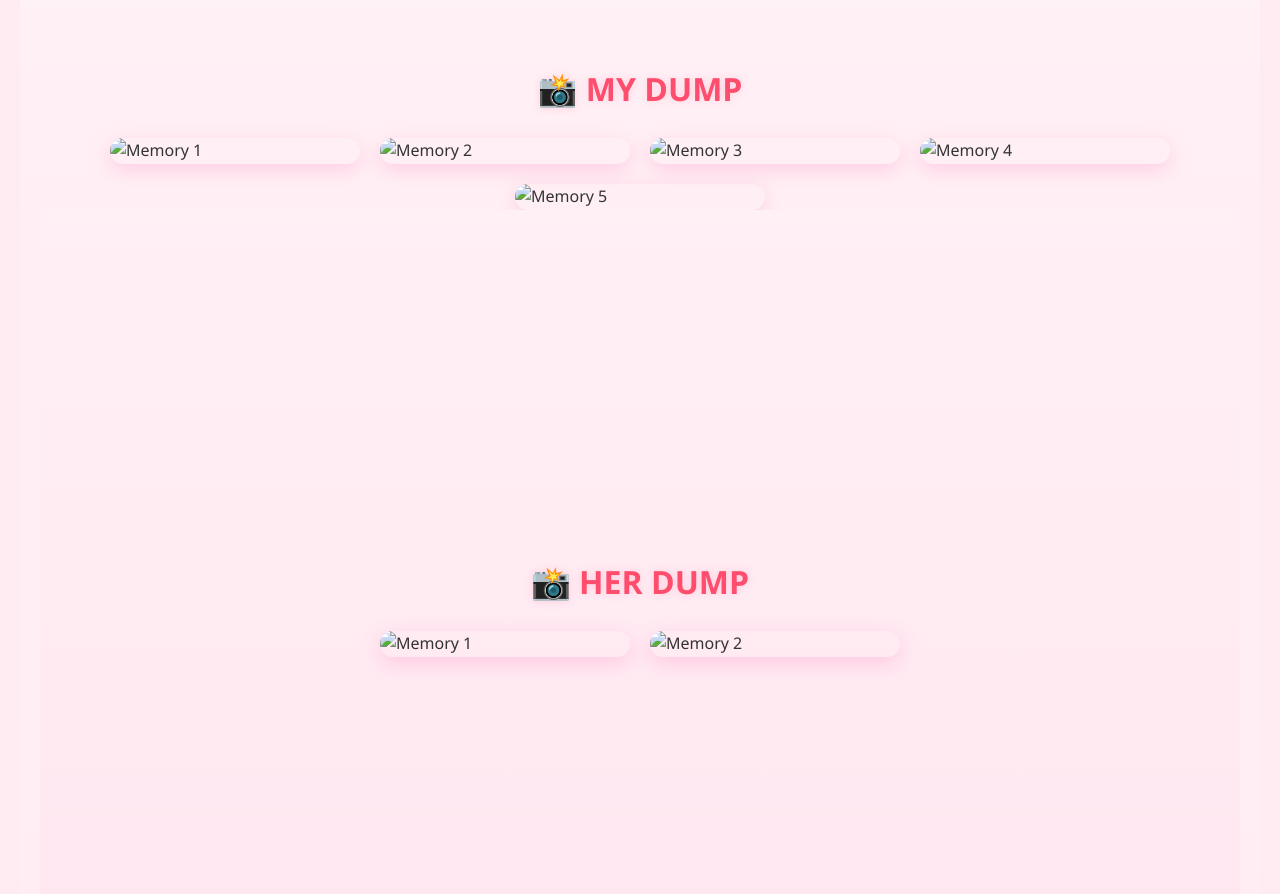
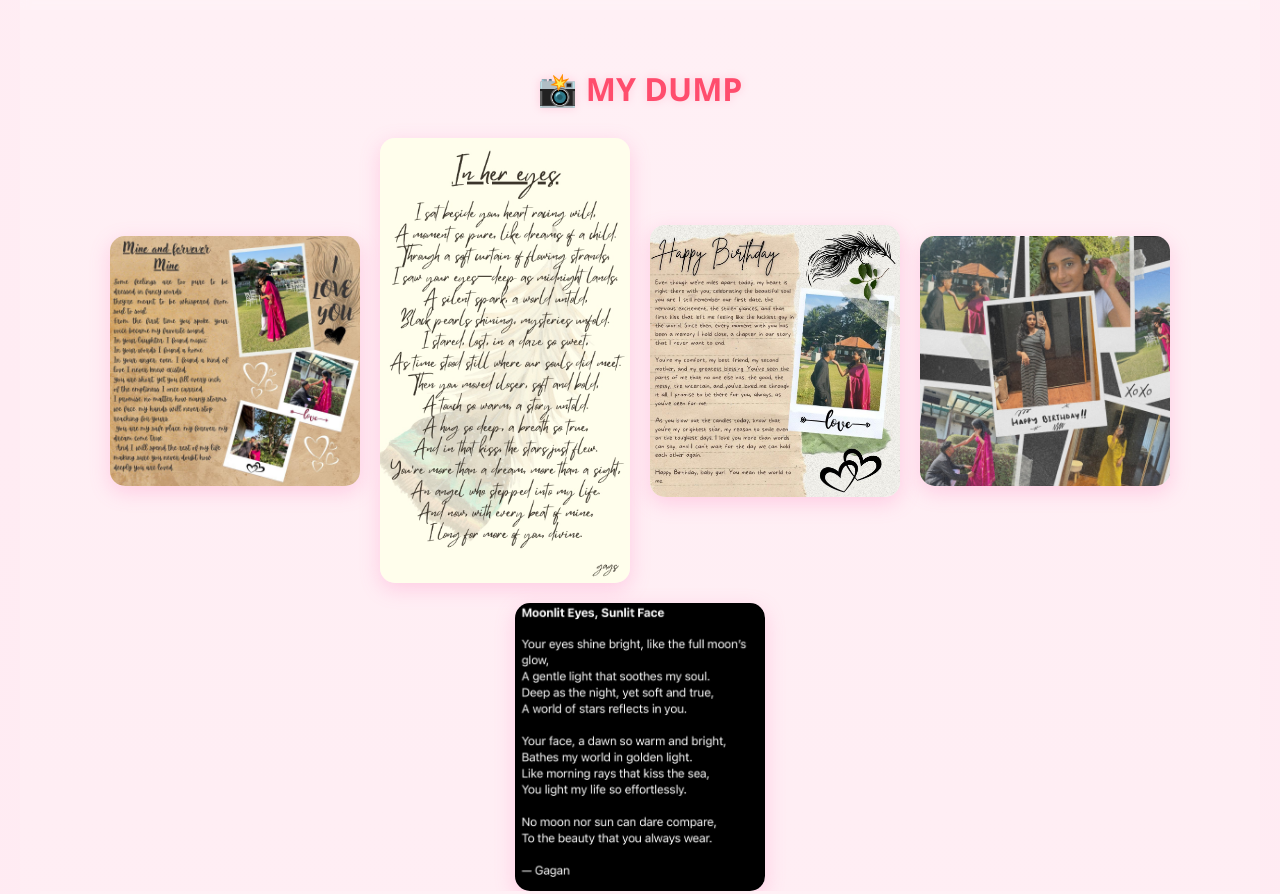
Before and after one commit to gags-81/mark1page, a plain HTML site: page index.html in a window 1280 px wide. Shown: the part 2800-3694 px from the top of the page. Drawn offline with Linux system fonts and the light colour scheme.

Commit message:
index.html

```diff
--- a/index.html
+++ b/index.html
@@ -49,19 +49,19 @@
     <h2>📸 MY DUMP</h2>
   </div>
   <div class="gallery-container">
-    <img src="images/1.jpg" alt="Memory 1" onclick="openLightbox(this.src)">
-    <img src="images/2.jpg" alt="Memory 2" onclick="openLightbox(this.src)">
-    <img src="images/3.jpg" alt="Memory 3" onclick="openLightbox(this.src)">
-    <img src="images/4.jpg" alt="Memory 4" onclick="openLightbox(this.src)">
-    <img src="images/5.jpg" alt="Memory 5" onclick="openLightbox(this.src)">
+    <img src="1.jpg" alt="Memory 1" onclick="openLightbox(this.src)">
+    <img src="2.jpg" alt="Memory 2" onclick="openLightbox(this.src)">
+    <img src="3.jpg" alt="Memory 3" onclick="openLightbox(this.src)">
+    <img src="4.jpg" alt="Memory 4" onclick="openLightbox(this.src)">
+    <img src="5.jpg" alt="Memory 5" onclick="openLightbox(this.src)">
   </div>
   <section class="image-gallery" id="memories">
   <div class="section-header">
     <h2>📸 HER DUMP</h2>
   </div>
   <div class="gallery-container">
-    <img src="images/6.jpg" alt="Memory 1" onclick="openLightbox(this.src)">
-    <img src="images/7.jpg" alt="Memory 2" onclick="openLightbox(this.src)">
+    <img src="6.jpg" alt="Memory 1" onclick="openLightbox(this.src)">
+    <img src="7.jpg" alt="Memory 2" onclick="openLightbox(this.src)">
 
   </div>
 
```
